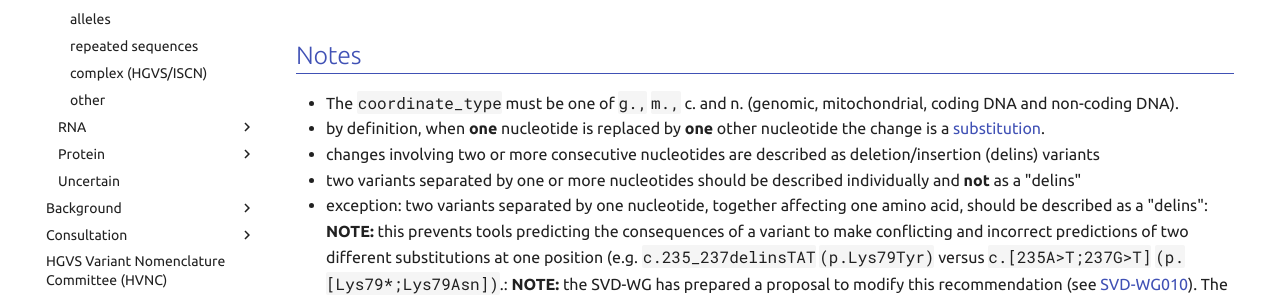
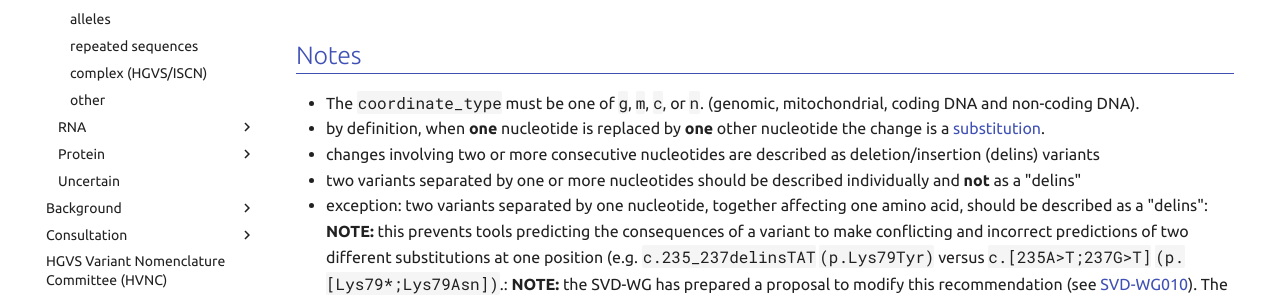
Before and after one commit to HGVSnomenclature/hgvs-nomenclature, an MkDocs documentation site: the page built from docs/recommendations/DNA/delins.md, in a window 1280 px wide and 900 px high. Shown: the part 424-720 px from the top of the window. Built offline with MkDocs 1.6.1 and Material for MkDocs 9.7.7, drawn with Linux system fonts in a browser that asks for light colours.

Commit message:
fixed formatting issue

```diff
--- a/docs/recommendations/DNA/delins.md
+++ b/docs/recommendations/DNA/delins.md
@@ -12,7 +12,7 @@ bin/pull-syntax -f docs/syntax.yaml dna.delins
 
 ## Notes
 
-- The `coordinate_type` must be one of `g.,` `m.,` c. and n. (genomic, mitochondrial, coding DNA and non-coding DNA).
+- The `coordinate_type` must be one of `g`, `m`, `c`, or `n`. (genomic, mitochondrial, coding DNA and non-coding DNA).
 - by definition, when **one** nucleotide is replaced by **one** other nucleotide the change is a [substitution](substitution.md).
 - changes involving two or more consecutive nucleotides are described as deletion/insertion (delins) variants
 - two variants separated by one or more nucleotides should be described individually and **not** as a "delins"
```
